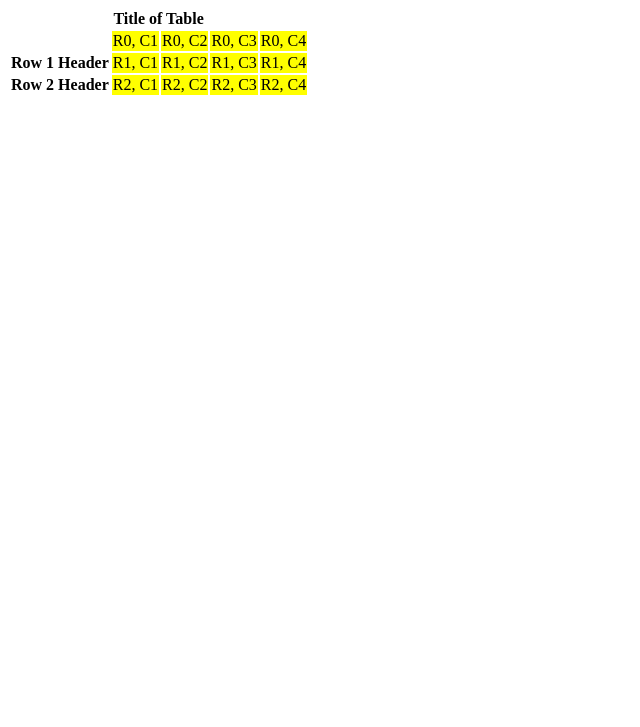
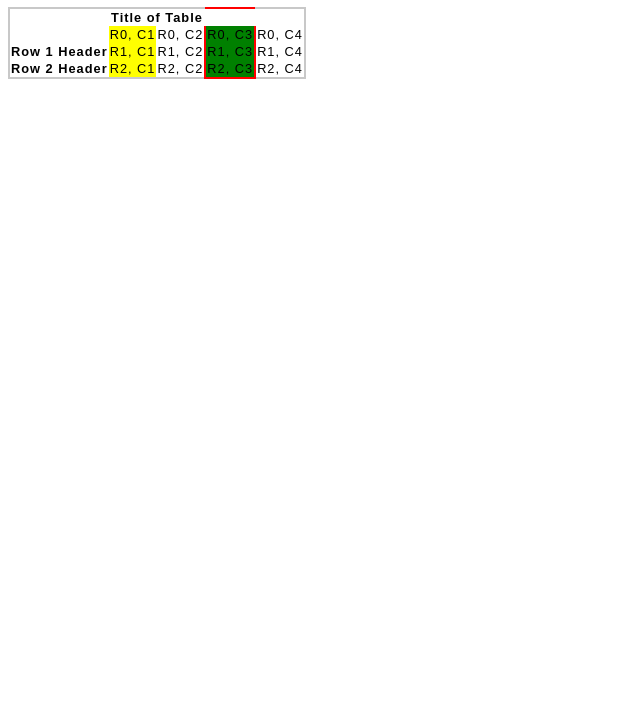
Before and after one commit to skibidibidop/testing-area, a plain HTML site: page html-practice/html-test.html in a window 1280 px wide. Shown: the part 73-800 px from the top of the page, without its empty margins (0-640 px from the left). Drawn offline with Linux system fonts and the light colour scheme.

Commit message:
Add style to alternating columns

```diff
--- a/html-practice/html-test.html
+++ b/html-practice/html-test.html
@@ -7,7 +7,7 @@
         <meta name="description" content="One of the places
             where I can do active learning about HTML">
         <meta name="viewport" content="width=device-width">
-        <!-- <link href="tables.css" rel="stylesheet"> --> <!-- Commented out to see effect of colgroup -->
+        <link href="tables.css" rel="stylesheet">
     </head>
 
     <body>
@@ -16,7 +16,9 @@
             <table>
                 <colgroup>
                     <col>
-                    <col style="background-color: yellow", span="4">
+                    <col style="background-color: yellow;">
+                    <col>
+                    <col style="background-color: green; border: 2px solid red;">
                 </colgroup>
 
                 <tr>
--- a/html-practice/tables.css
+++ b/html-practice/tables.css
@@ -8,6 +8,8 @@ html {
     letter-spacing: 1px;
     font-size: 0.8rem;
   }
+
+/* Commented out to see effect of colgroup
 
   td, th {
     border: 1px solid rgb(190,190,190);
@@ -33,3 +35,5 @@ html {
   caption {
     padding: 10px;
   }
+
+*/
```
